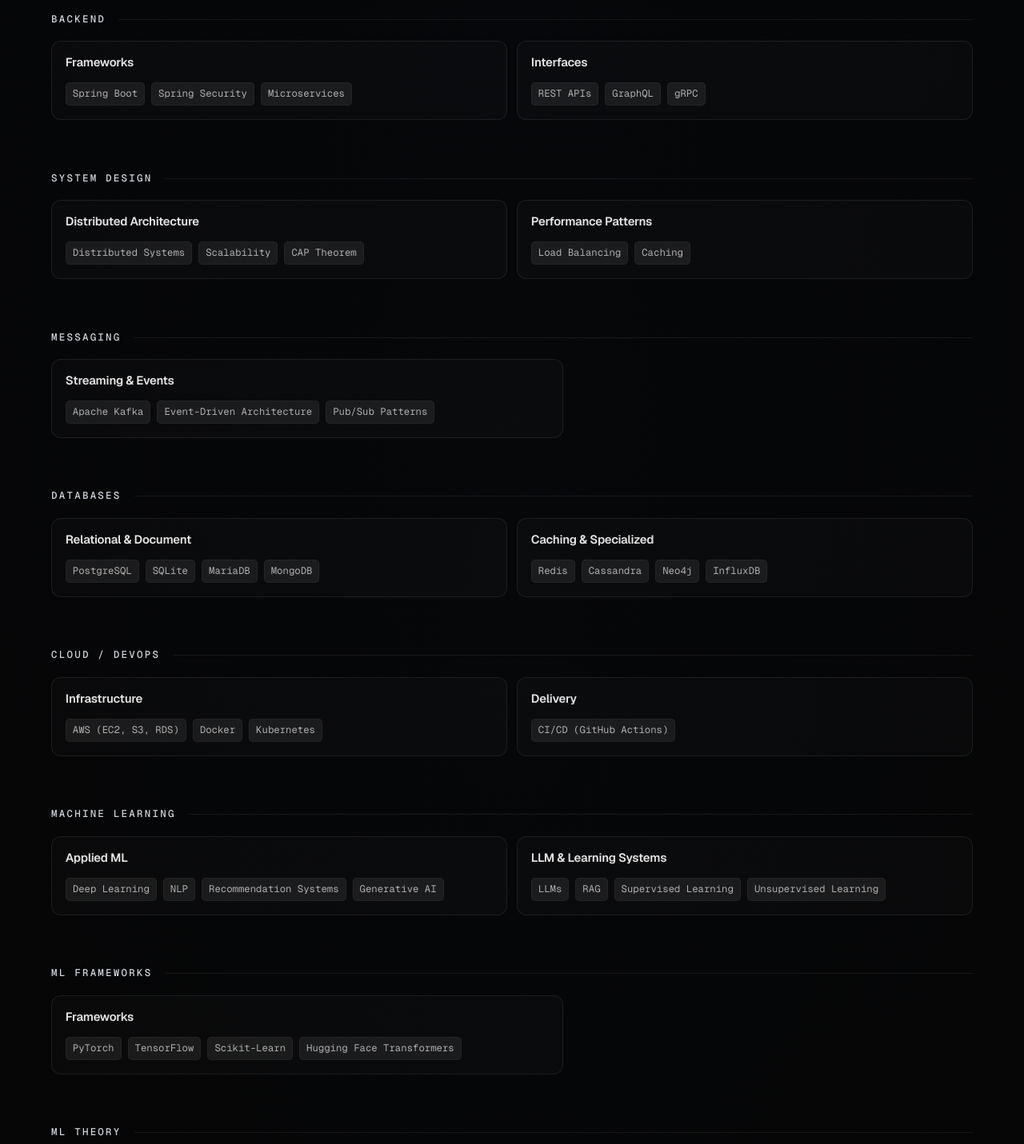
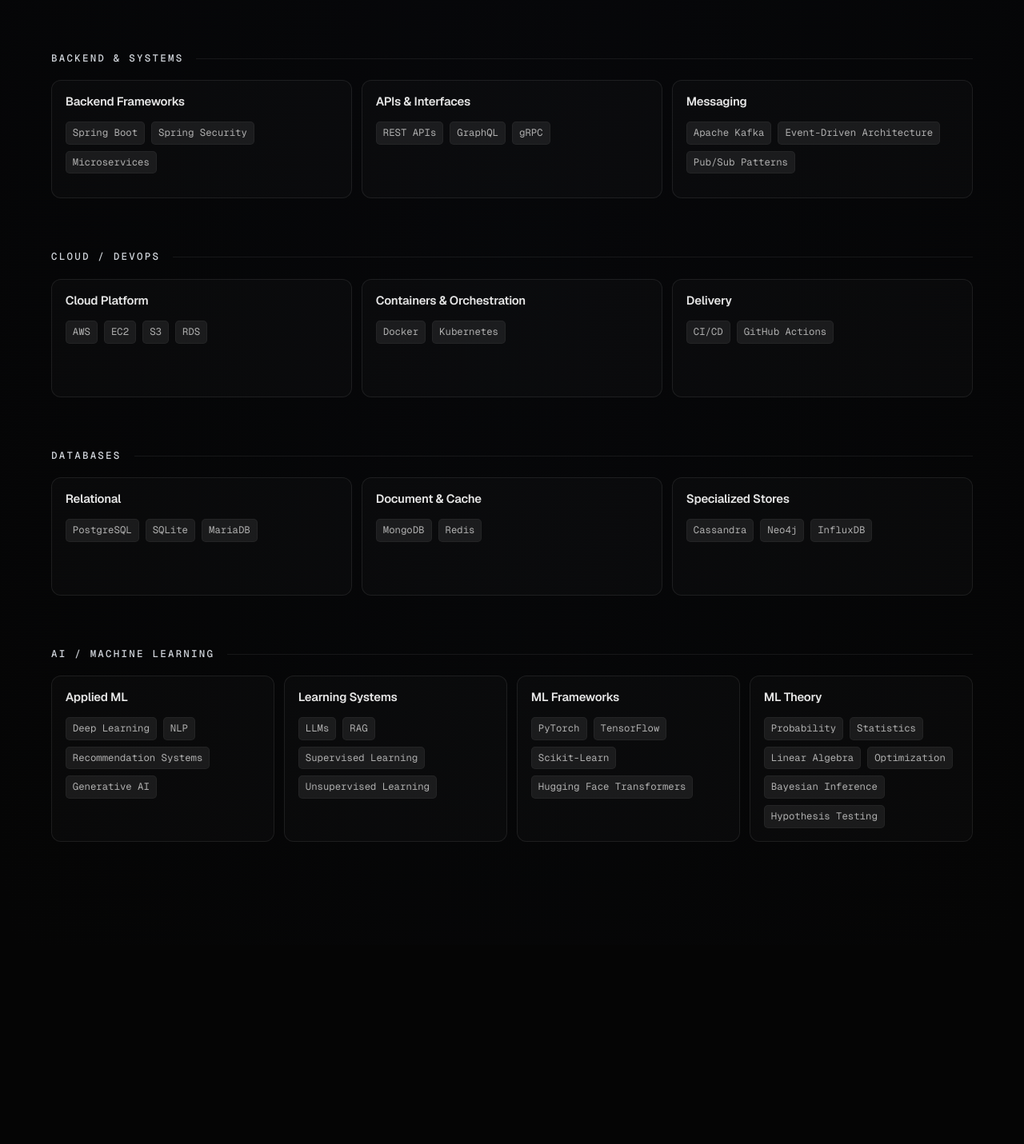
Before and after one commit to Saadmadni84/MyWebsite, a Next.js app: page / in a window 1280 px wide. Shown: the part 5719-7150 px from the top of the page at 80% size. After the commit the page ends 6901 px from the top, so only its background shows below. Built offline with nearby package versions, Linux system fonts and the light colour scheme.

Commit message:
Restore compact skills card layout

```diff
--- a/src/app/globals.css
+++ b/src/app/globals.css
@@ -797,16 +797,16 @@
   gap: 0.75rem;
 }
 
-.skills-grid-1 {
-  grid-template-columns: minmax(0, 40rem);
+.skills-grid-4 {
+  grid-template-columns: repeat(4, minmax(0, 1fr));
 }
 
-.skills-grid-2 {
-  grid-template-columns: repeat(2, minmax(0, 1fr));
+.skills-grid-3 {
+  grid-template-columns: repeat(3, minmax(0, 1fr));
 }
 
 .skills-card {
-  min-height: auto;
+  min-height: 9.25rem;
 }
 
 .skills-card-title {
@@ -881,8 +881,8 @@
   }
 
   .projects-grid,
-  .skills-grid-1,
-  .skills-grid-2 {
+  .skills-grid-4,
+  .skills-grid-3 {
     grid-template-columns: repeat(2, minmax(0, 1fr));
   }
 }
@@ -938,14 +938,18 @@
   }
 
   .projects-grid,
-  .skills-grid-1,
-  .skills-grid-2 {
+  .skills-grid-4,
+  .skills-grid-3 {
     grid-template-columns: 1fr;
   }
 
   .project-card,
   .skills-card {
     padding: 0.95rem 0.95rem 1rem;
+  }
+
+  .skills-card {
+    min-height: auto;
   }
 }
 
--- a/src/components/sections/skills-section.tsx
+++ b/src/components/sections/skills-section.tsx
@@ -8,41 +8,21 @@
 
 type SkillGroup = {
   label: string;
-  columns: 1 | 2;
+  columns: 3 | 4;
   cards: readonly SkillCard[];
 };
 
 const skillGroups: readonly SkillGroup[] = [
   {
-    label: "LANGUAGES",
-    columns: 1,
+    label: "SOFTWARE ENGINEERING",
+    columns: 3,
     cards: [
       {
         title: "Programming Languages",
         items: ["Java (Primary)", "Python", "JavaScript", "SQL"],
       },
-    ],
-  },
-  {
-    label: "BACKEND",
-    columns: 2,
-    cards: [
       {
-        title: "Frameworks",
-        items: ["Spring Boot", "Spring Security", "Microservices"],
-      },
-      {
-        title: "Interfaces",
-        items: ["REST APIs", "GraphQL", "gRPC"],
-      },
-    ],
-  },
-  {
-    label: "SYSTEM DESIGN",
-    columns: 2,
-    cards: [
-      {
-        title: "Distributed Architecture",
+        title: "System Design",
         items: ["Distributed Systems", "Scalability", "CAP Theorem"],
       },
       {
@@ -52,11 +32,19 @@
     ],
   },
   {
-    label: "MESSAGING",
-    columns: 1,
+    label: "BACKEND & SYSTEMS",
+    columns: 3,
     cards: [
       {
-        title: "Streaming & Events",
+        title: "Backend Frameworks",
+        items: ["Spring Boot", "Spring Security", "Microservices"],
+      },
+      {
+        title: "APIs & Interfaces",
+        items: ["REST APIs", "GraphQL", "gRPC"],
+      },
+      {
+        title: "Messaging",
         items: [
           "Apache Kafka",
           "Event-Driven Architecture",
@@ -66,36 +54,44 @@
     ],
   },
   {
-    label: "DATABASES",
-    columns: 2,
+    label: "CLOUD / DEVOPS",
+    columns: 3,
     cards: [
       {
-        title: "Relational & Document",
-        items: ["PostgreSQL", "SQLite", "MariaDB", "MongoDB"],
+        title: "Cloud Platform",
+        items: ["AWS", "EC2", "S3", "RDS"],
       },
       {
-        title: "Caching & Specialized",
-        items: ["Redis", "Cassandra", "Neo4j", "InfluxDB"],
+        title: "Containers & Orchestration",
+        items: ["Docker", "Kubernetes"],
+      },
+      {
+        title: "Delivery",
+        items: ["CI/CD", "GitHub Actions"],
       },
     ],
   },
   {
-    label: "CLOUD / DEVOPS",
-    columns: 2,
+    label: "DATABASES",
+    columns: 3,
     cards: [
       {
-        title: "Infrastructure",
-        items: ["AWS (EC2, S3, RDS)", "Docker", "Kubernetes"],
+        title: "Relational",
+        items: ["PostgreSQL", "SQLite", "MariaDB"],
       },
       {
-        title: "Delivery",
-        items: ["CI/CD (GitHub Actions)"],
+        title: "Document & Cache",
+        items: ["MongoDB", "Redis"],
+      },
+      {
+        title: "Specialized Stores",
+        items: ["Cassandra", "Neo4j", "InfluxDB"],
       },
     ],
   },
   {
-    label: "MACHINE LEARNING",
-    columns: 2,
+    label: "AI / MACHINE LEARNING",
+    columns: 4,
     cards: [
       {
         title: "Applied ML",
@@ -107,22 +103,11 @@
         ],
       },
       {
-        title: "LLM & Learning Systems",
-        items: [
-          "LLMs",
-          "RAG",
-          "Supervised Learning",
-          "Unsupervised Learning",
-        ],
+        title: "Learning Systems",
+        items: ["LLMs", "RAG", "Supervised Learning", "Unsupervised Learning"],
       },
-    ],
-  },
-  {
-    label: "ML FRAMEWORKS",
-    columns: 1,
-    cards: [
       {
-        title: "Frameworks",
+        title: "ML Frameworks",
         items: [
           "PyTorch",
           "TensorFlow",
@@ -130,19 +115,12 @@
           "Hugging Face Transformers",
         ],
       },
-    ],
-  },
-  {
-    label: "ML THEORY",
-    columns: 2,
-    cards: [
       {
-        title: "Mathematics",
-        items: ["Probability", "Statistics", "Linear Algebra"],
-      },
-      {
-        title: "Inference & Optimization",
+        title: "ML Theory",
         items: [
+          "Probability",
+          "Statistics",
+          "Linear Algebra",
           "Optimization",
           "Bayesian Inference",
           "Hypothesis Testing",
@@ -153,7 +131,7 @@
 ] as const;
 
 function gridClass(columns: SkillGroup["columns"]) {
-  return columns === 1 ? "skills-grid skills-grid-1" : "skills-grid skills-grid-2";
+  return columns === 4 ? "skills-grid skills-grid-4" : "skills-grid skills-grid-3";
 }
 
 export function SkillsSection() {
```
